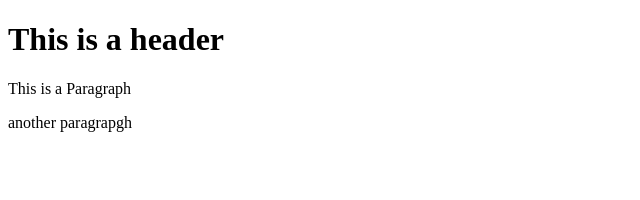
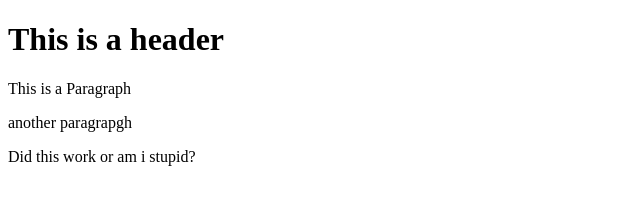
Before and after one commit to Joe-Baldwin/git-test, a website: page index.html in a window 1280 px wide. Shown: the whole page, without its empty margins (0-640 px from the left). Drawn offline with Linux system fonts and the light colour scheme.

Commit message:
Using NPM

```diff
--- a/index.html
+++ b/index.html
@@ -4,5 +4,6 @@
         <h1>This is a header</h1>
         <p>This is a Paragraph</p>
         <p>another paragrapgh</p>
+        <p>Did this work or am i stupid?</p>
     </body>
 </html>
```
Also changed, not shown: package.json (added, +24 -0 lines), 2 other files.
